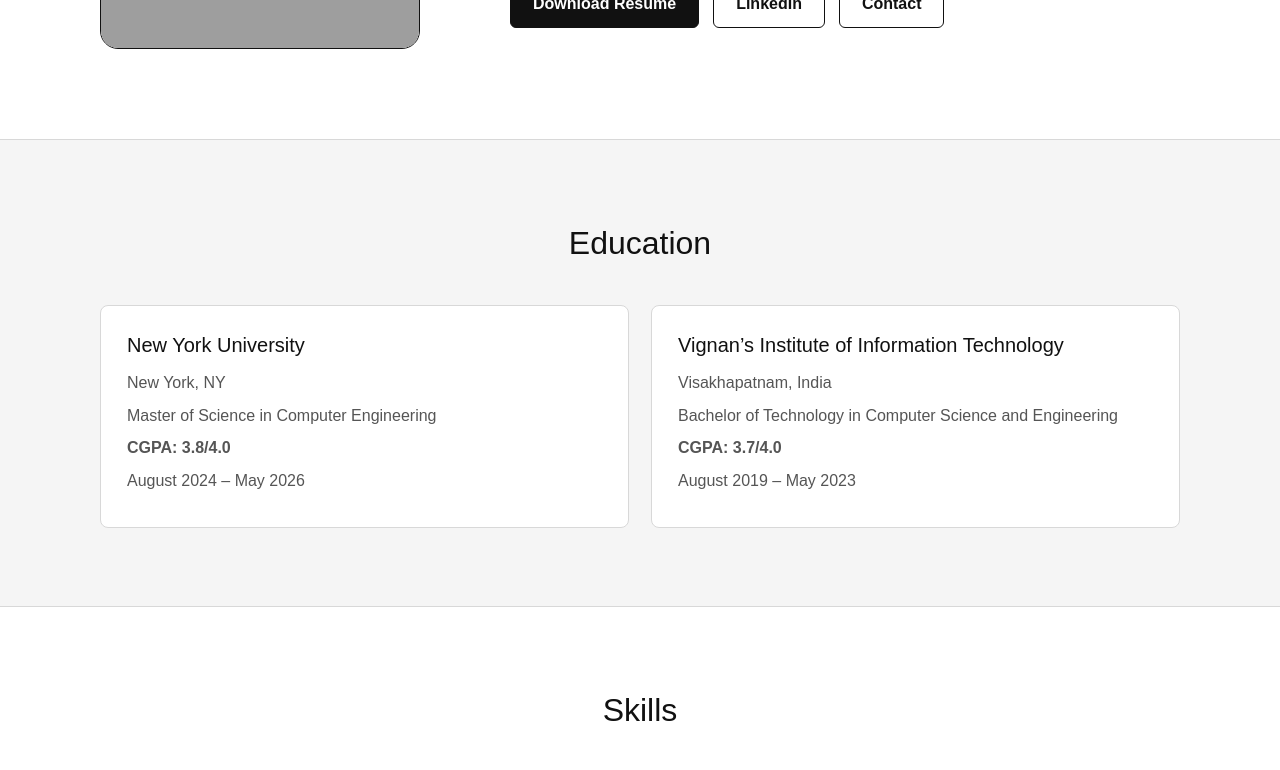
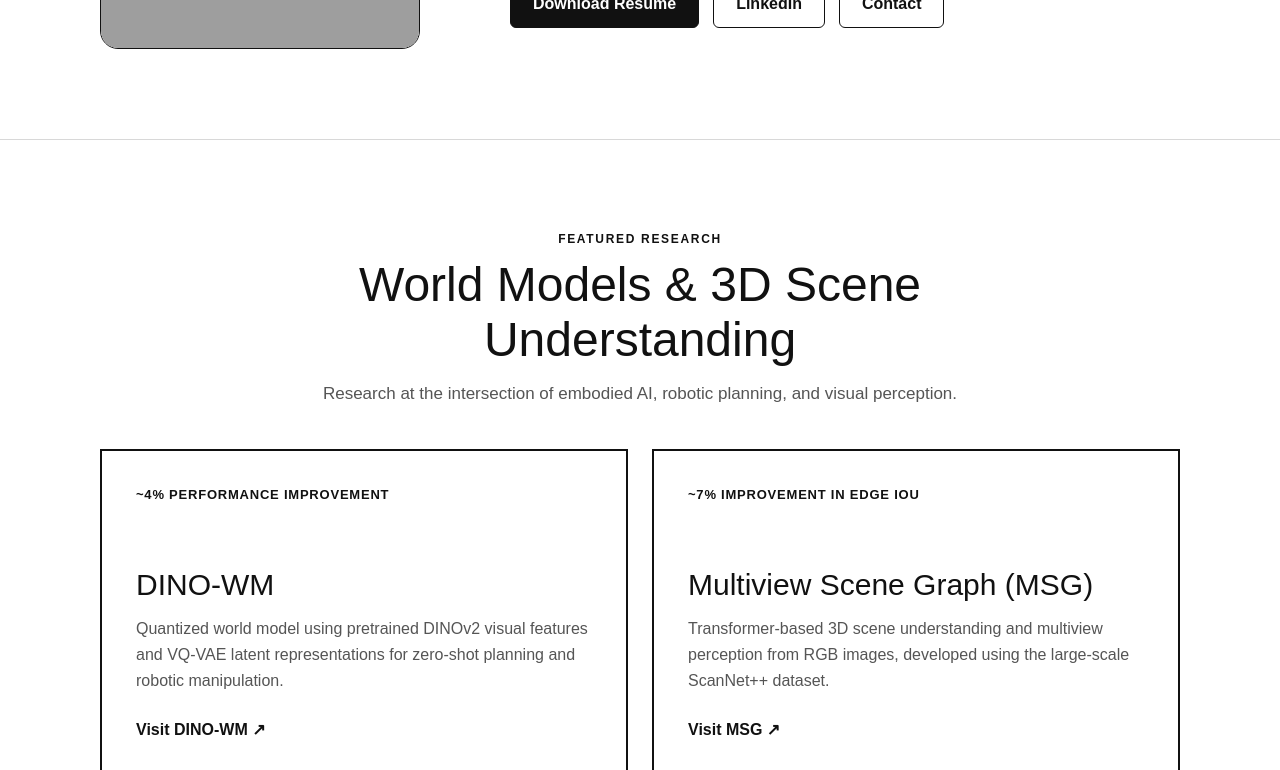
Before and after one commit to nvklaxmikanth/nvklaxmikanth.github.io, a Next.js app: page / in a window 1280 px wide. Shown: the part 540-1310 px from the top of the page. Built offline with nearby package versions, Linux system fonts and the light colour scheme; grey boxes are pictures that could not be loaded.

Commit message:
Feature embodied AI research near top of portfolio

```diff
--- a/app/globals.css
+++ b/app/globals.css
@@ -23,6 +23,17 @@
 .section { padding: 78px 0; scroll-margin-top: 88px; }
 .shaded { background: var(--light-gray); border-top: 1px solid var(--border); border-bottom: 1px solid var(--border); }
 .section h2 { margin: 0 0 36px; text-align: center; font-size: 32px; }
+.researchSection { padding-top: 90px; border-top: 1px solid var(--border); }
+.researchHeading { max-width: 720px; margin: 0 auto 42px; text-align: center; }
+.researchHeading h2 { margin: 8px 0 12px; font-size: clamp(34px, 4vw, 48px); line-height: 1.15; }
+.researchHeading > p:last-child { margin: 0; color: var(--dark-gray); font-size: 17px; }
+.sectionLabel { margin: 0; text-transform: uppercase; letter-spacing: .14em; font-size: 12px; font-weight: 700; }
+.researchGrid { display: grid; grid-template-columns: repeat(2, 1fr); gap: 24px; }
+.researchCard { min-height: 330px; padding: 34px; border: 2px solid var(--black); display: flex; flex-direction: column; }
+.researchCard .impact { margin: 0; font-size: 13px; font-weight: 700; text-transform: uppercase; letter-spacing: .06em; }
+.researchCard h3 { margin: auto 0 14px; font-size: 30px; line-height: 1.15; }
+.researchCard > p:not(.impact) { margin: 0 0 24px; color: var(--dark-gray); }
+.researchCard a { align-self: flex-start; font-weight: 700; text-underline-offset: 4px; }
 .twoColumns, .skillGrid, .projectGrid { display: grid; gap: 22px; }
 .twoColumns { grid-template-columns: repeat(2, 1fr); }
 .skillGrid { grid-template-columns: repeat(3, 1fr); }
@@ -57,7 +68,7 @@
   .profilePhoto { width: 220px; height: 270px; margin: 0 auto; }
   .heroContent { text-align: center; }
   .actions { justify-content: center; }
-  .twoColumns, .skillGrid, .projectGrid { grid-template-columns: 1fr; }
+  .twoColumns, .skillGrid, .projectGrid, .researchGrid { grid-template-columns: 1fr; }
   .section { padding: 58px 0; }
 }
 @media (prefers-reduced-motion: reduce) { html { scroll-behavior: auto; } }
--- a/app/page.tsx
+++ b/app/page.tsx
@@ -118,6 +118,7 @@
     <main>
       <header className="siteHeader">
         <nav className="container" aria-label="Main navigation">
+          <a href="#research">Research</a>
           <a href="#education">Education</a>
           <a href="#skills">Skills</a>
           <a href="#experience">Experience</a>
@@ -137,6 +138,30 @@
             <a className="button primary" href="./Venkat_Kumar_Laxmi_Kanth_Resume.pdf" download>Download Résumé</a>
             <a className="button secondary" href="https://www.linkedin.com/in/nvklaxmikanth/" target="_blank" rel="noreferrer">LinkedIn</a>
             <a className="button secondary" href="mailto:vn2263@nyu.edu">Contact</a>
+          </div>
+        </div>
+      </section>
+
+      <section className="section researchSection" id="research">
+        <div className="container">
+          <div className="researchHeading">
+            <p className="sectionLabel">Featured Research</p>
+            <h2>World Models &amp; 3D Scene Understanding</h2>
+            <p>Research at the intersection of embodied AI, robotic planning, and visual perception.</p>
+          </div>
+          <div className="researchGrid">
+            <article className="researchCard">
+              <p className="impact">~4% performance improvement</p>
+              <h3>DINO-WM</h3>
+              <p>Quantized world model using pretrained DINOv2 visual features and VQ-VAE latent representations for zero-shot planning and robotic manipulation.</p>
+              <a href="https://dino-wm.github.io/" target="_blank" rel="noreferrer">Visit DINO-WM ↗</a>
+            </article>
+            <article className="researchCard">
+              <p className="impact">~7% improvement in edge IoU</p>
+              <h3>Multiview Scene Graph (MSG)</h3>
+              <p>Transformer-based 3D scene understanding and multiview perception from RGB images, developed using the large-scale ScanNet++ dataset.</p>
+              <a href="https://ai4ce.github.io/MSG/" target="_blank" rel="noreferrer">Visit MSG ↗</a>
+            </article>
           </div>
         </div>
       </section>
```
